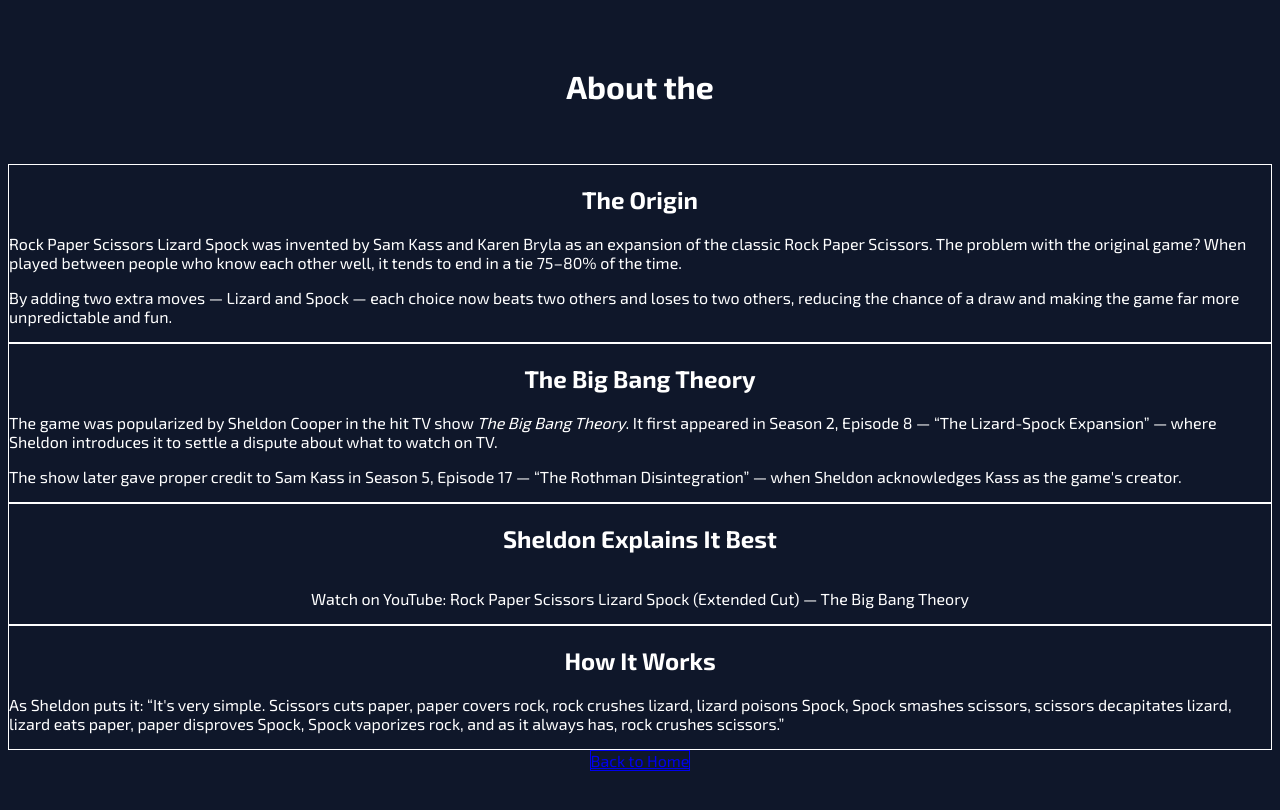
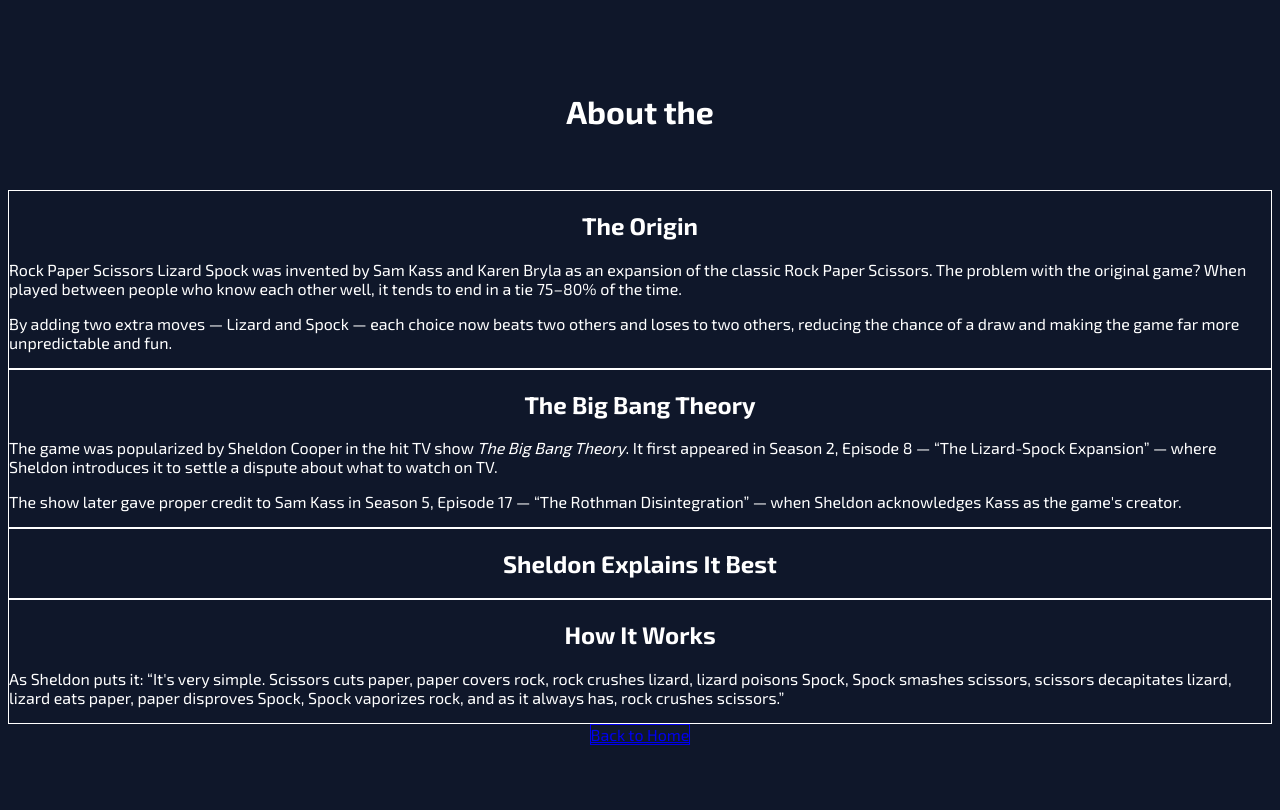
Before and after one commit to BoyCook/RockPaperScissorsLizardSpock, a Next.js app: page /about in a window 1280 px wide. Shown: the top 810 px of the page. Built offline with nearby package versions, Linux system fonts and the light colour scheme; grey boxes are pictures that could not be loaded.

Commit message:
Use correct YouTube video ID from legacy code
Switched to video iapcKVn7DdY which has embedding enabled, matching
the legacy index.html. Reverted thumbnail workaround back to a
proper iframe embed. Removed unused img.youtube.com image config.

```diff
--- a/next.config.ts
+++ b/next.config.ts
@@ -8,15 +8,6 @@
   eslint: {
     ignoreDuringBuilds: false,
   },
-  images: {
-    remotePatterns: [
-      {
-        protocol: 'https',
-        hostname: 'img.youtube.com',
-        pathname: '/vi/**',
-      },
-    ],
-  },
 };
 
 export default nextConfig;
--- a/src/app/about/page.tsx
+++ b/src/app/about/page.tsx
@@ -1,4 +1,3 @@
-import Image from 'next/image';
 import Link from 'next/link';
 
 export default function AboutPage() {
@@ -57,33 +56,15 @@
           <h2 className="text-2xl font-bold text-white text-center">
             Sheldon Explains It Best
           </h2>
-          <a
-            href="https://www.youtube.com/watch?v=x5Q6-wMx-K8"
-            target="_blank"
-            rel="noopener noreferrer"
-            className="group relative block w-full aspect-video rounded-xl overflow-hidden"
-          >
-            <Image
-              src="https://img.youtube.com/vi/x5Q6-wMx-K8/maxresdefault.jpg"
-              alt="Sheldon explains Rock Paper Scissors Lizard Spock"
-              fill
-              className="object-cover transition-transform duration-300 group-hover:scale-105"
+          <div className="relative w-full aspect-video rounded-xl overflow-hidden">
+            <iframe
+              className="absolute inset-0 w-full h-full"
+              src="https://www.youtube.com/embed/iapcKVn7DdY"
+              title="Rock Paper Scissors Lizard Spock - The Big Bang Theory"
+              allow="accelerometer; autoplay; clipboard-write; encrypted-media; gyroscope; picture-in-picture"
+              allowFullScreen
             />
-            <div className="absolute inset-0 bg-black/30 flex items-center justify-center group-hover:bg-black/20 transition-colors">
-              <div className="w-16 h-16 sm:w-20 sm:h-20 bg-red-600 rounded-full flex items-center justify-center shadow-lg group-hover:scale-110 transition-transform">
-                <svg
-                  className="w-8 h-8 sm:w-10 sm:h-10 text-white ml-1"
-                  fill="currentColor"
-                  viewBox="0 0 24 24"
-                >
-                  <path d="M8 5v14l11-7z" />
-                </svg>
-              </div>
-            </div>
-          </a>
-          <p className="text-gray-400 text-sm">
-            Watch on YouTube: Rock Paper Scissors Lizard Spock (Extended Cut) &mdash; The Big Bang Theory
-          </p>
+          </div>
         </div>
 
         {/* How It Works */}
```
